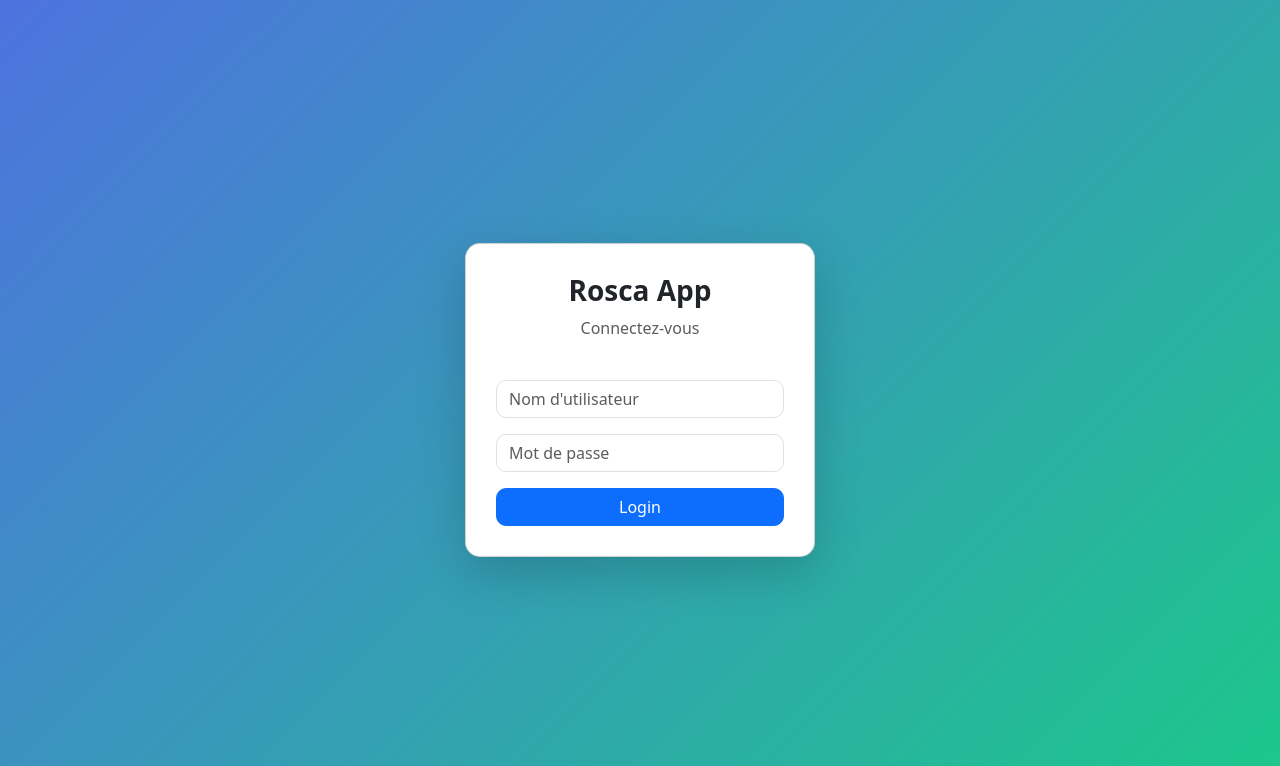
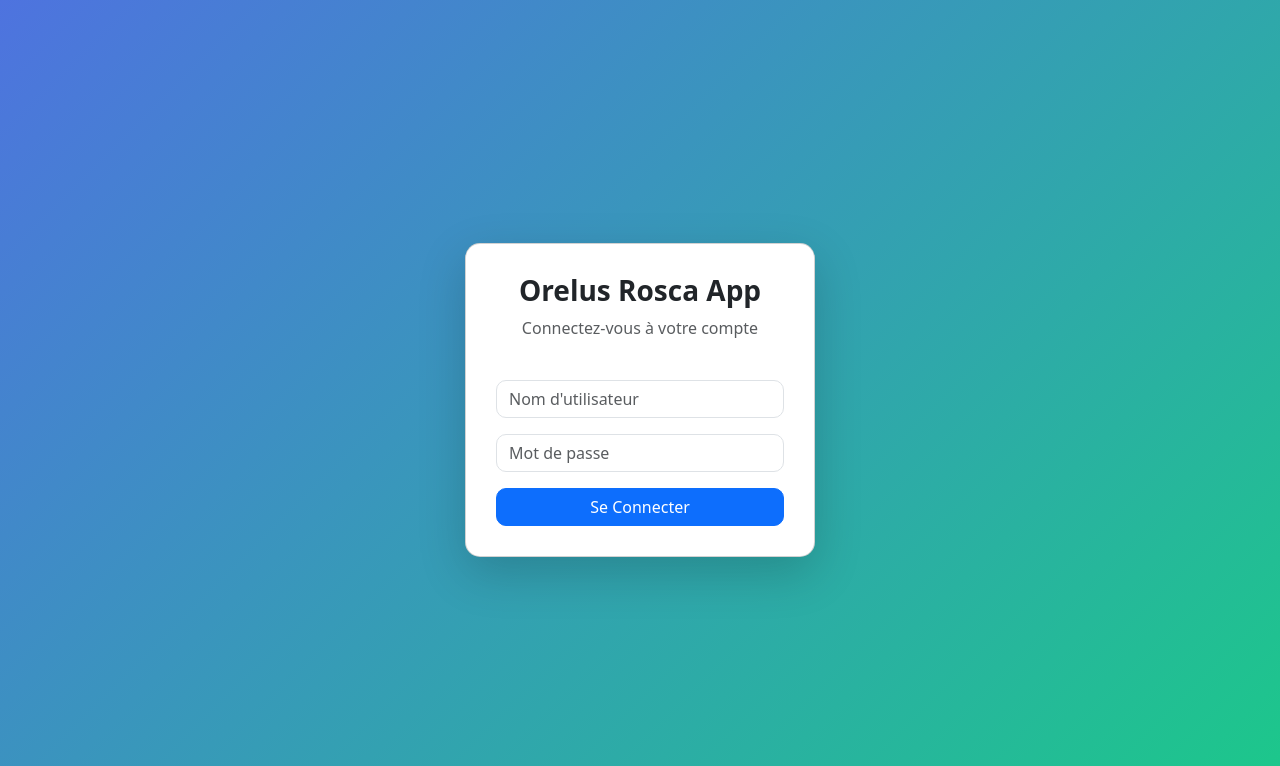
Before and after one commit to Mpz30/Orelus_rosca, a Flask app: page / in a window 1280 px wide. Shown: the top 766 px of the page. Run offline with Flask 3, Linux system fonts and the light colour scheme.

Commit message:
Update login text

```diff
--- a/templates/login.html
+++ b/templates/login.html
@@ -36,8 +36,8 @@
   <body class="d-flex justify-content-center align-items-center">
     <div class="card shadow-lg login-card" style="width: 350px">
       <div class="text-center mb-4">
-        <h3 class="fw-bold">Rosca App</h3>
-        <p class="text-muted">Connectez-vous</p>
+        <h3 class="fw-bold">Orelus Rosca App</h3>
+        <p class="text-muted">Connectez-vous à votre compte</p>
       </div>
 
       <form method="post">
@@ -60,7 +60,7 @@
           />
         </div>
 
-        <button class="btn btn-primary w-100 btn-custom">Login</button>
+        <button class="btn btn-primary w-100 btn-custom">Se Connecter</button>
       </form>
     </div>
   </body>
```
